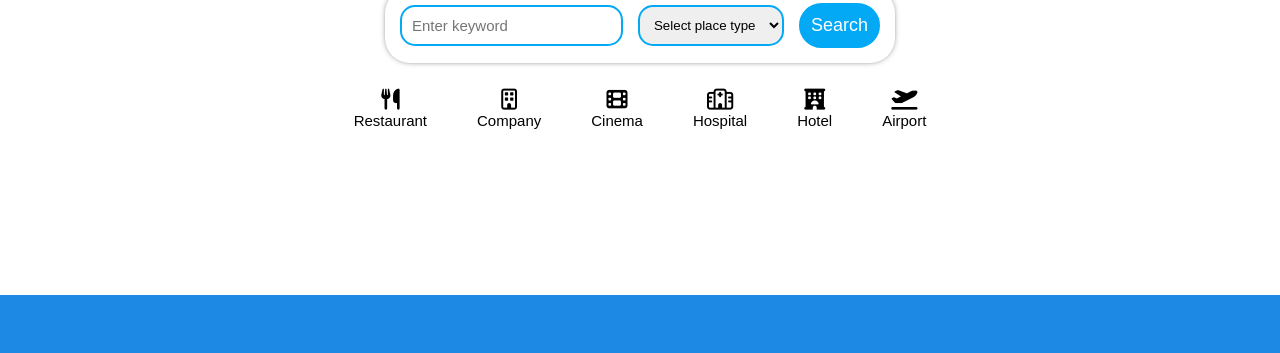
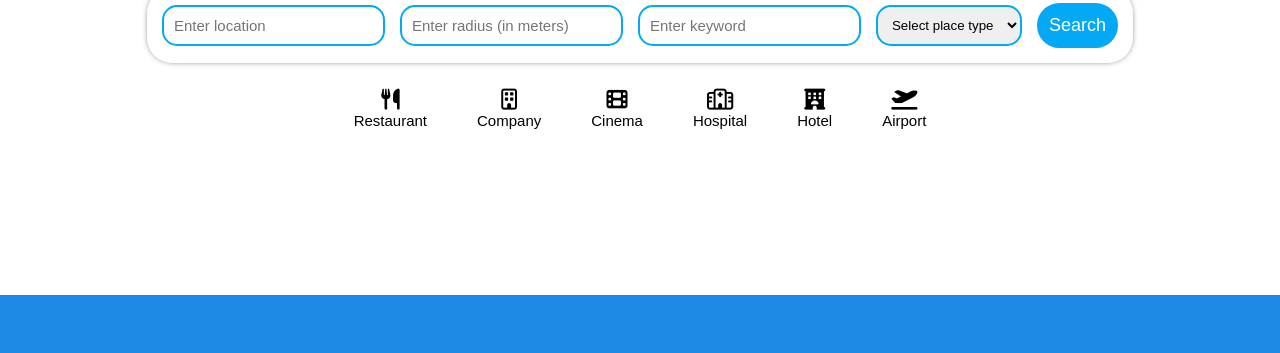
Before and after one commit to rashedkandil19/Linkify, a website: page public/index.html in a window 1280 px wide. Shown: the part 126-479 px from the top of the page. Drawn offline with Linux system fonts and the light colour scheme; no server answers.

Commit message:
index.html

```diff
--- a/public/index.html
+++ b/public/index.html
@@ -50,10 +50,10 @@
     <!-- search inputs field -->
     <div class="lower">
       <div class="card p-4 shadow">
-        <div style="display: none;" class="mb-3">
+        <div class="mb-3">
           <input type="text" id="location" name="location" class="form-control" placeholder="Enter location">
         </div>
-        <div style="display: none;" class="mb-3">
+        <div class="mb-3">
           <input type="number" id="radius" name="radius" class="form-control" placeholder="Enter radius (in meters)">
         </div>
         <div class="mb-3">
```
